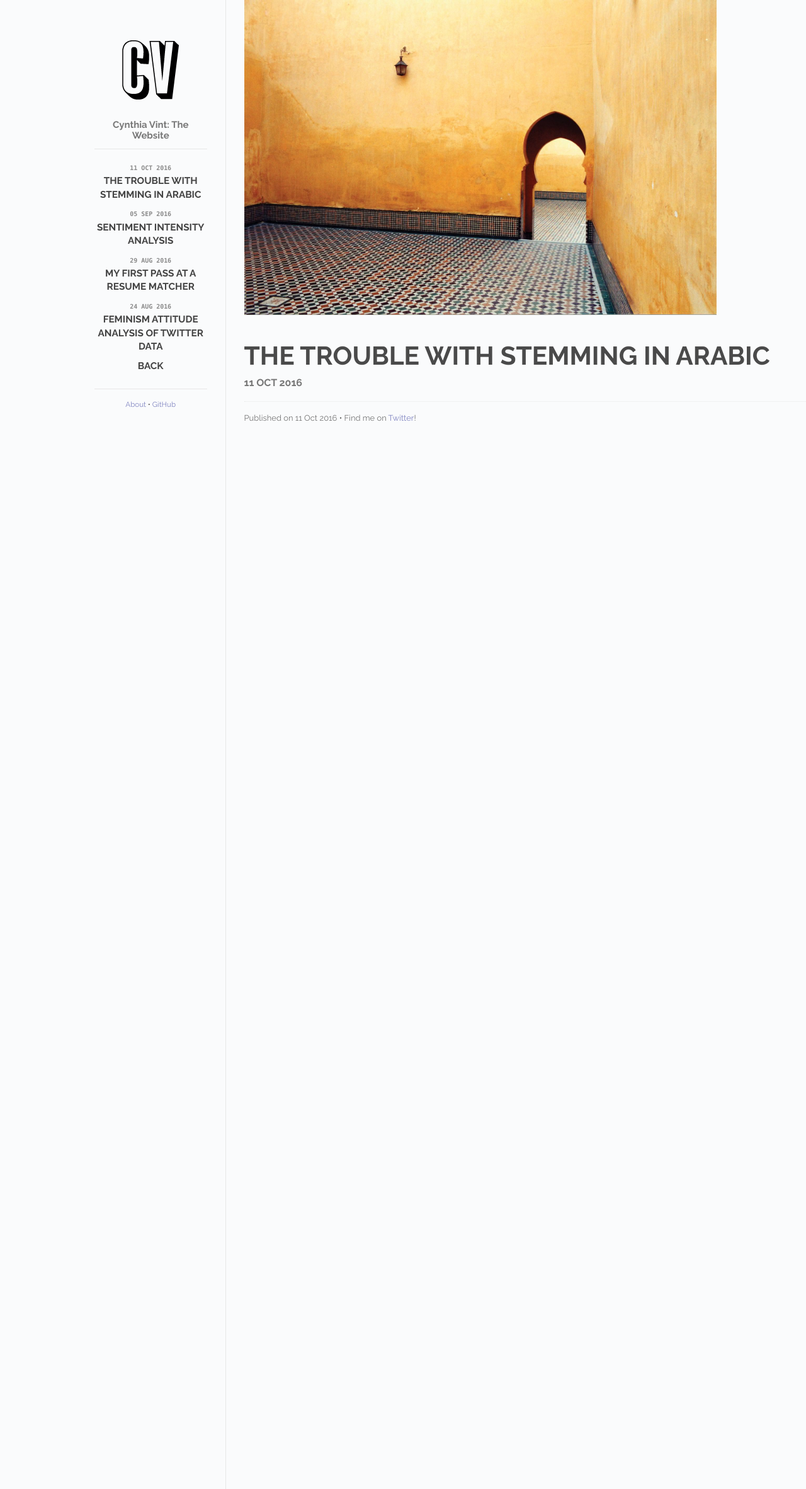
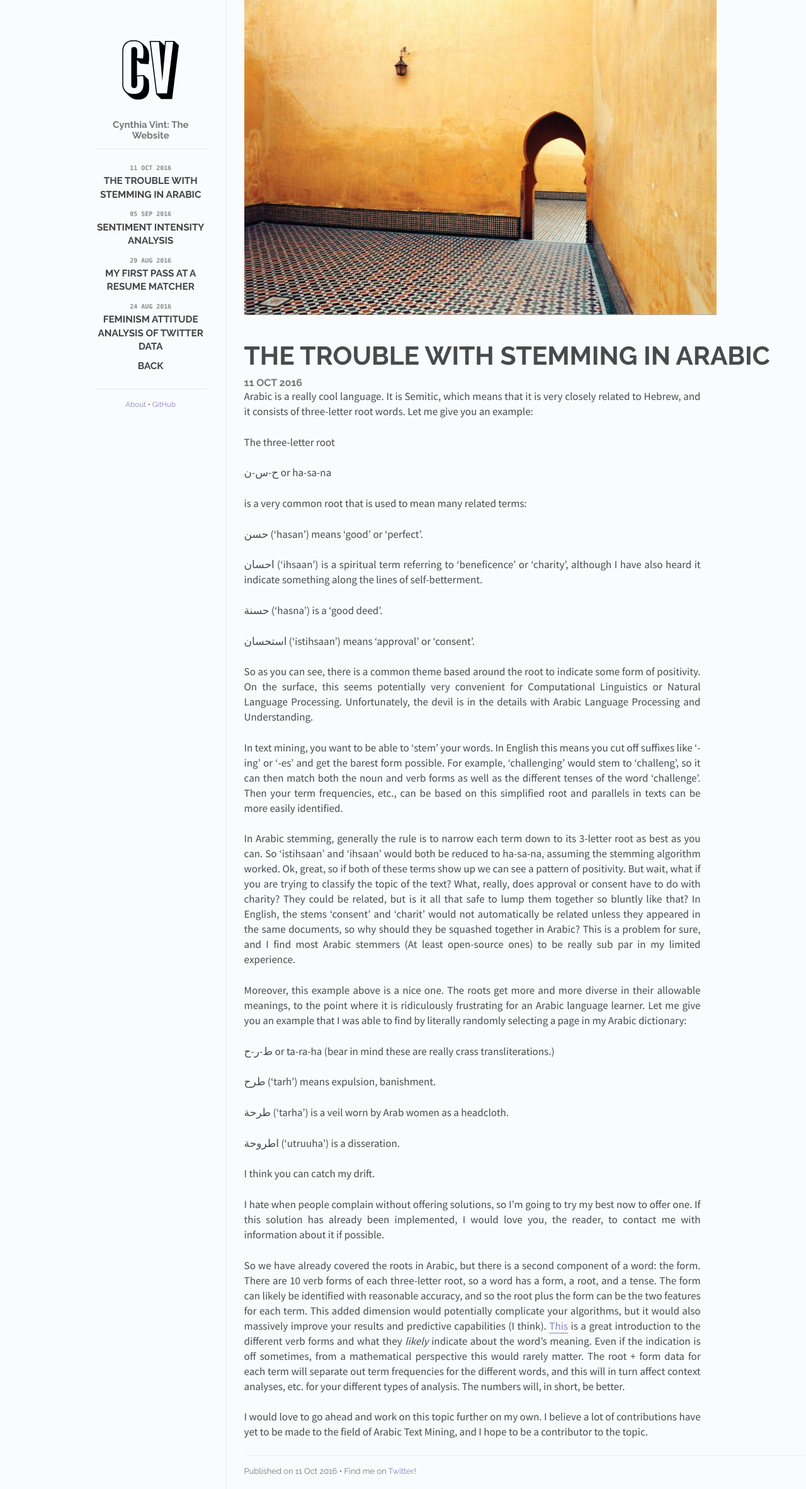
Before and after one commit to the-development/flex, a Jekyll site: the page built from _posts/2016-10-11-arabic-stemming.md, in a window 1280 px wide. Shown: the whole page at 63% size. Built offline with Jekyll 4.4.1, drawn with Linux system fonts in a browser that asks for light colours.

Commit message:
added text for arabic stemming post

```diff
--- a/_posts/2016-10-11-arabic-stemming.md
+++ b/_posts/2016-10-11-arabic-stemming.md
@@ -5,3 +5,43 @@ cover: morocco-palace.jpg
 date:   2016-10-11 01:00:00 -0800
 categories: posts
 ---
+
+Arabic is a really cool language. It is Semitic, which means that it is very closely related to Hebrew, and it consists of three-letter root words. Let me give you an example:
+
+The three-letter root
+
+ح-س-ن or ha-sa-na
+
+is a very common root that is used to mean many related terms:
+
+حسن ('hasan') means 'good' or 'perfect'.
+
+احسان ('ihsaan') is a spiritual term referring to 'beneficence' or 'charity', although I have also heard it indicate something along the lines of self-betterment.
+
+حسنة ('hasna') is a 'good deed'.
+
+استحسان ('istihsaan') means 'approval' or 'consent'.
+
+So as you can see, there is a common theme based around the root to indicate some form of positivity. On the surface, this seems potentially very convenient for Computational Linguistics or Natural Language Processing. Unfortunately, the devil is in the details with Arabic Language Processing and Understanding.
+
+In text mining, you want to be able to 'stem' your words. In English this means you cut off suffixes like '-ing' or '-es' and get the barest form possible. For example, 'challenging' would stem to 'challeng', so it can then match both the noun and verb forms as well as the different tenses of the word 'challenge'. Then your term frequencies, etc., can be based on this simplified root and parallels in texts can be more easily identified.
+
+In Arabic stemming, generally the rule is to narrow each term down to its 3-letter root as best as you can. So 'istihsaan' and 'ihsaan' would both be reduced to ha-sa-na, assuming the stemming algorithm worked. Ok, great, so if both of these terms show up we can see a pattern of positivity. But wait, what if you are trying to classify the topic of the text? What, really, does approval or consent have to do with charity? They could be related, but is it all that safe to lump them together so bluntly like that? In English, the stems 'consent' and 'charit' would not automatically be related unless they appeared in the same documents, so why should they be squashed together in Arabic? This is a problem for sure, and I find most Arabic stemmers (At least open-source ones) to be really sub par in my limited experience.
+
+Moreover, this example above is a nice one. The roots get more and more diverse in their allowable meanings, to the point where it is ridiculously frustrating for an Arabic language learner. Let me give you an example that I was able to find by literally randomly selecting a page in my Arabic dictionary:
+
+ط-ر-ح or ta-ra-ha (bear in mind these are really crass transliterations.)
+
+طرح ('tarh') means expulsion, banishment.
+
+طرحة ('tarha') is a veil worn by Arab women as a headcloth.
+
+اطروحة ('utruuha') is a disseration.
+
+I think you can catch my drift.
+
+I hate when people complain without offering solutions, so I'm going to try my best now to offer one. If this solution has already been implemented, I would love you, the reader, to contact me with information about it if possible.
+
+So we have already covered the roots in Arabic, but there is a second component of a word: the form. There are 10 verb forms of each three-letter root, so a word has a form, a root, and a tense. The form can likely be identified with reasonable accuracy, and so the root plus the form can be the two features for each term. This added dimension would potentially complicate your algorithms, but it would also massively improve your results and predictive capabilities (I think). [This](http://arabic.desert-sky.net/g_vforms.html) is a great introduction to the different verb forms and what they *likely* indicate about the word's meaning. Even if the indication is off sometimes, from a mathematical perspective this would rarely matter. The root + form data for each term will separate out term frequencies for the different words, and this will in turn affect context analyses, etc. for your different types of analysis. The numbers will, in short, be better.
+
+I would love to go ahead and work on this topic further on my own. I believe a lot of contributions have yet to be made to the field of Arabic Text Mining, and I hope to be a contributor to the topic.
```
